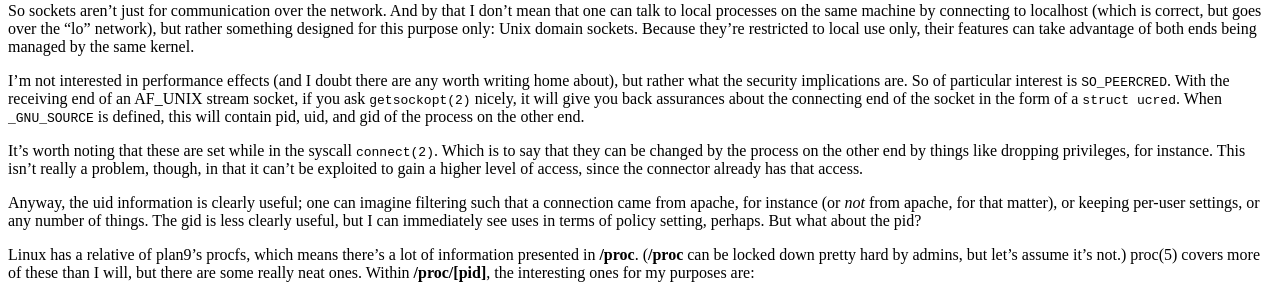
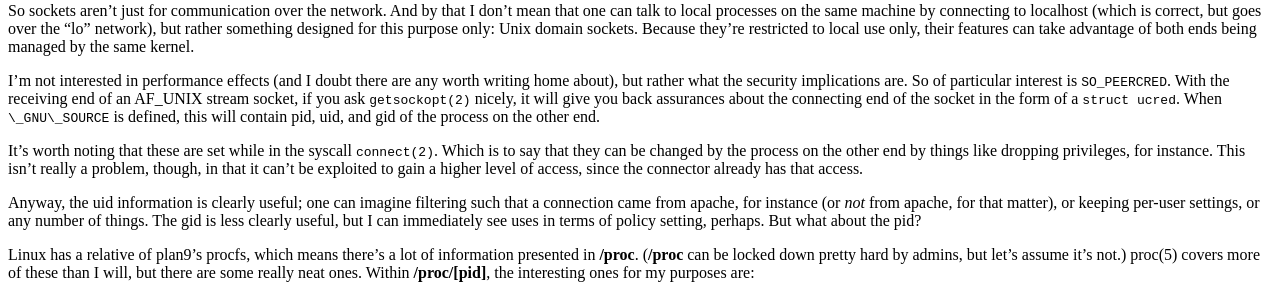
Before and after one commit to frozencemetery/mivehind.net, a Jekyll site: the page built from _posts/2017-05-21-unix-sockets-for-auth.md, in a window 1280 px wide. Shown: the part 199-497 px from the top of the page. Built offline with Jekyll 4.4.1, drawn with Linux system fonts in a browser that asks for light colours; Markdown is read by kramdown in place of the engine named in the settings.

```diff
--- a/_posts/2017-05-21-unix-sockets-for-auth.md
+++ b/_posts/2017-05-21-unix-sockets-for-auth.md
@@ -20,8 +20,8 @@ writing home about), but rather what the security implications are.  So of
 particular interest is `SO_PEERCRED`.  With the receiving end of an AF\_UNIX
 stream socket, if you ask `getsockopt(2)` nicely, it will give you back
 assurances about the connecting end of the socket in the form of a `struct
-ucred`.  When <code>_GNU_SOURCE</code> is defined, this will contain pid, uid,
-and gid of the process on the other end.
+ucred`.  When <code>\_GNU\_SOURCE</code> is defined, this will contain pid,
+uid, and gid of the process on the other end.
 
 It's worth noting that these are set while in the syscall `connect(2)`.  Which
 is to say that they can be changed by the process on the other end by things
```
